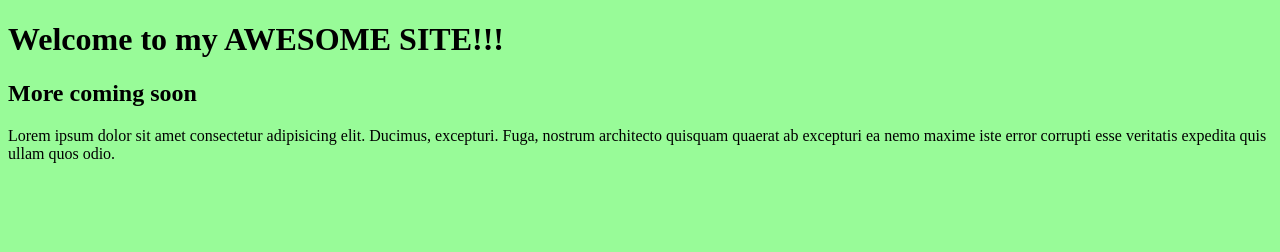
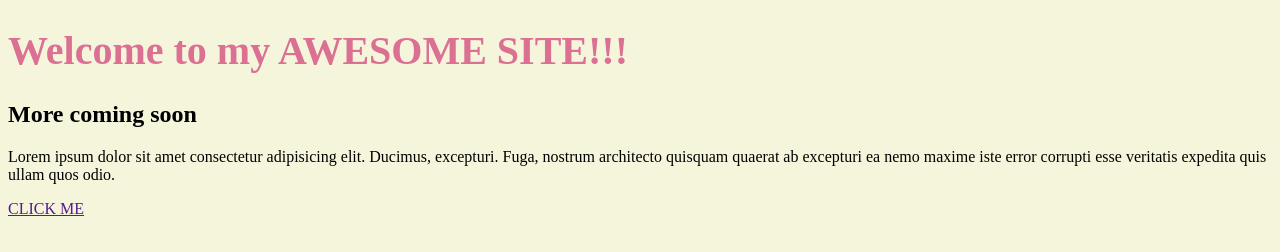
Before and after one commit to blakeknees/automatic-spoon, a plain HTML site: page index.html in a window 1280 px wide. Drawn offline with Linux system fonts and the light colour scheme.

Commit message:
added link and general styles

```diff
--- a/index.html
+++ b/index.html
@@ -16,6 +16,9 @@
 
     <div>
         <p>Lorem ipsum dolor sit amet consectetur adipisicing elit. Ducimus, excepturi. Fuga, nostrum architecto quisquam quaerat ab excepturi ea nemo maxime iste error corrupti esse veritatis expedita quis ullam quos odio.</p>
+
+        <a href="">CLICK ME</a>
     </div>
+
 </body>
 </html>
--- a/style.css
+++ b/style.css
@@ -1,3 +1,8 @@
 body {
-    background-color: palegreen;
+    background-color: beige;
 }
+
+h1 {
+    font-size: 40px;
+    color: palevioletred;
+}
```
